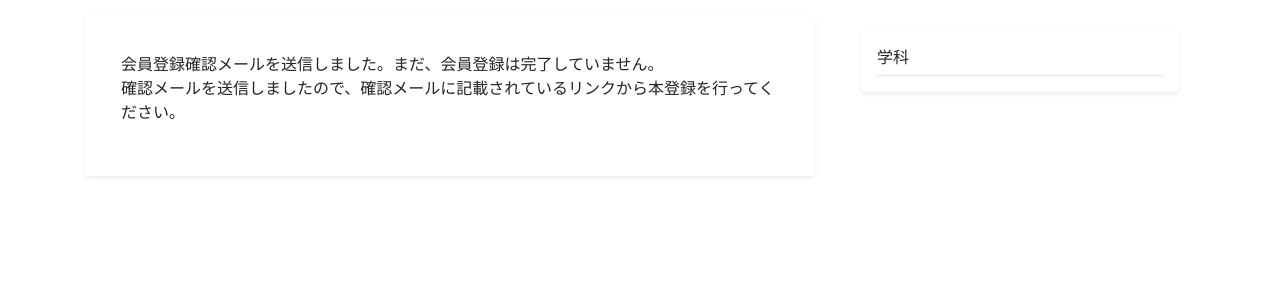
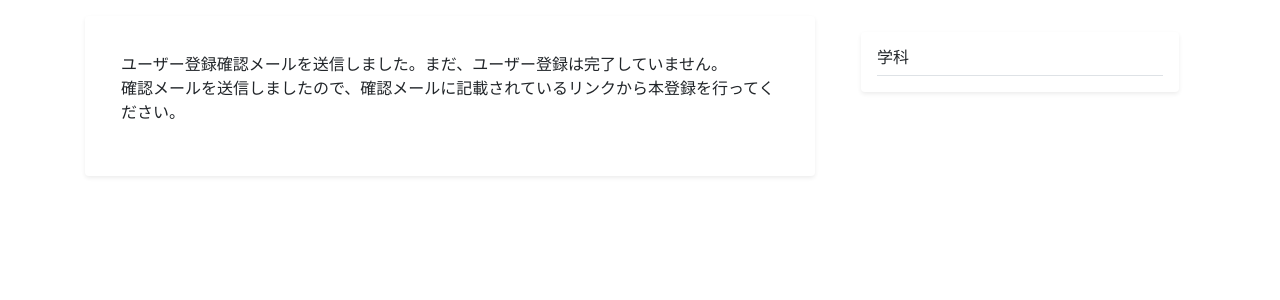
Before and after one commit to etsuro521/mysite--public, a Django app: page /accounts/create/done in a window 1280 px wide. Shown: the part 56-356 px from the top of the page. Run offline with Django 3.2, Linux system fonts and the light colour scheme; data that the repository does not hold is empty; some libraries are stand-ins or nearby versions.

Commit message:
Update create_done.html

```diff
--- a/templates/registration/create_done.html
+++ b/templates/registration/create_done.html
@@ -4,7 +4,7 @@
 <div class="my-3 p-3 bg-white rounded shadow-sm">
     <div class="card-body">
         <p>
-            会員登録確認メールを送信しました。まだ、会員登録は完了していません。<br>
+            ユーザー登録確認メールを送信しました。まだ、ユーザー登録は完了していません。<br>
             確認メールを送信しましたので、確認メールに記載されているリンクから本登録を行ってください。
         </p>
     </div>
```
